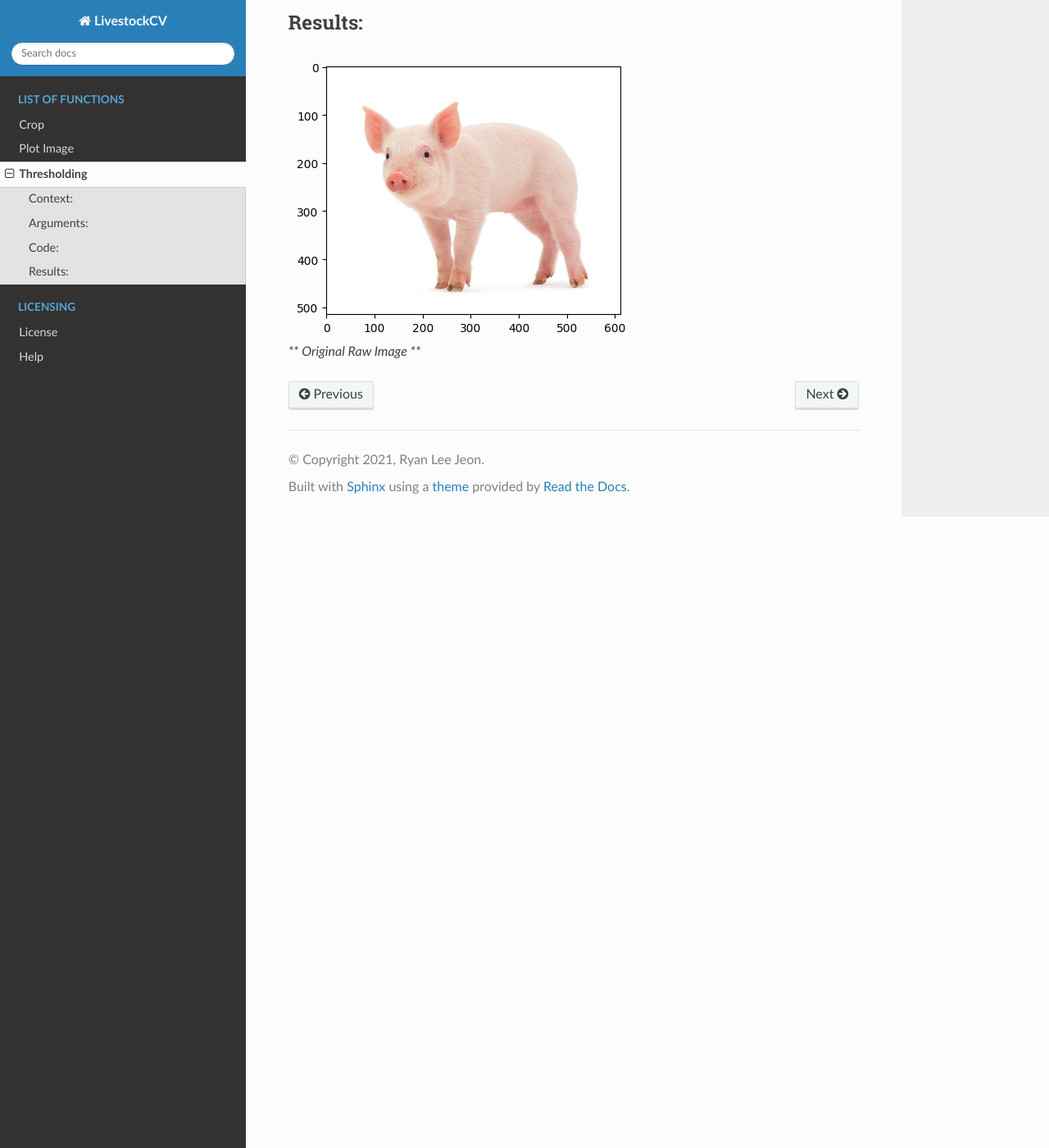
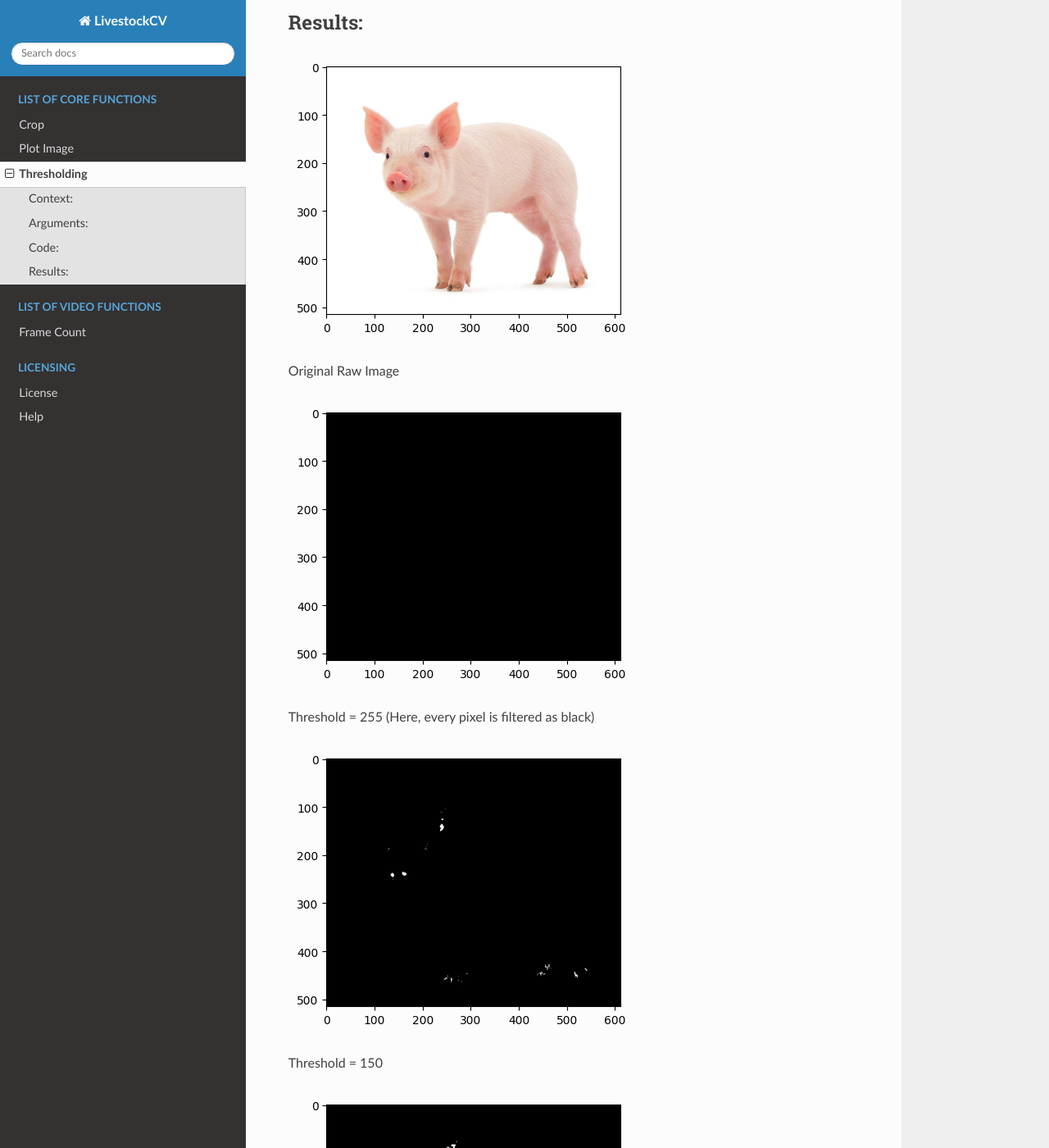
Before and after one commit to peschelgroup/LivestockCV, a Sphinx documentation site: the page built from docs/source/Thresholding.rst, in a window 1280 px wide and 1400 px high, scrolled down 1303 px. Shown: the whole window at 82% size. Built offline with Sphinx 7.4.7 and the Read the Docs theme 2.0.0, drawn with Linux system fonts in a browser that asks for light colours; some of the changed text lies outside the part shown.

Commit message:
Adding documentation

```diff
--- a/docs/source/Thresholding.rst
+++ b/docs/source/Thresholding.rst
@@ -74,5 +74,28 @@ Results:
 ~~~~~~~~
 
 .. figure:: /images/pig.png
+Original Raw Image
 
-   ** Original Raw Image **
+
+.. figure:: /images/t255.png
+Threshold = 255 (Here, every pixel is filtered as black)
+
+
+.. figure:: /images/t150.png
+Threshold = 150
+
+
+.. figure:: /images/t105.png
+Threshold = 105
+
+
+.. figure:: /images/t35.png
+Threshold = 35
+
+
+.. figure:: /images/t15.png
+Threshold = 15 (Perfect!)
+
+
+.. figure:: /images/t0.png
+Threshold = 0 (Looks like a threshold of 0 causes some pixelation)
--- a/docs/source/index.rst
+++ b/docs/source/index.rst
@@ -63,13 +63,17 @@ Here are some cool things we can do with LivestockCV
 
 .. toctree::
    :maxdepth: 3
-   :caption: List of Functions
+   :caption: List of Core Functions
 
    Crop
    Plot Image
    Thresholding
 
+.. toctree::
+   :maxdepth: 1
+   :caption: List of Video Functions
 
+   Frame Count
 
 .. toctree::
    :maxdepth: 2
```
Also changed, not shown: docs/source/Frame Count.rst (added, +37 -0 lines).
